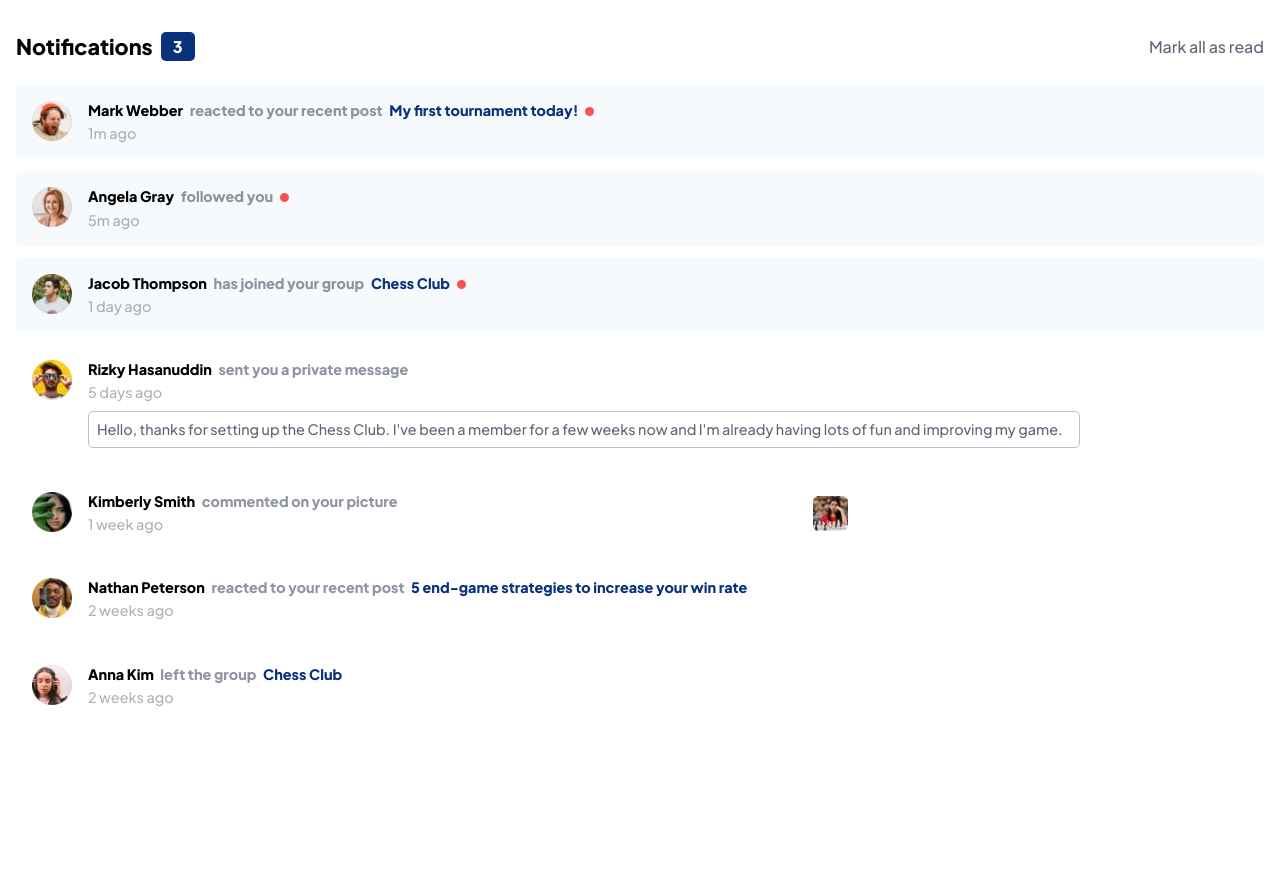
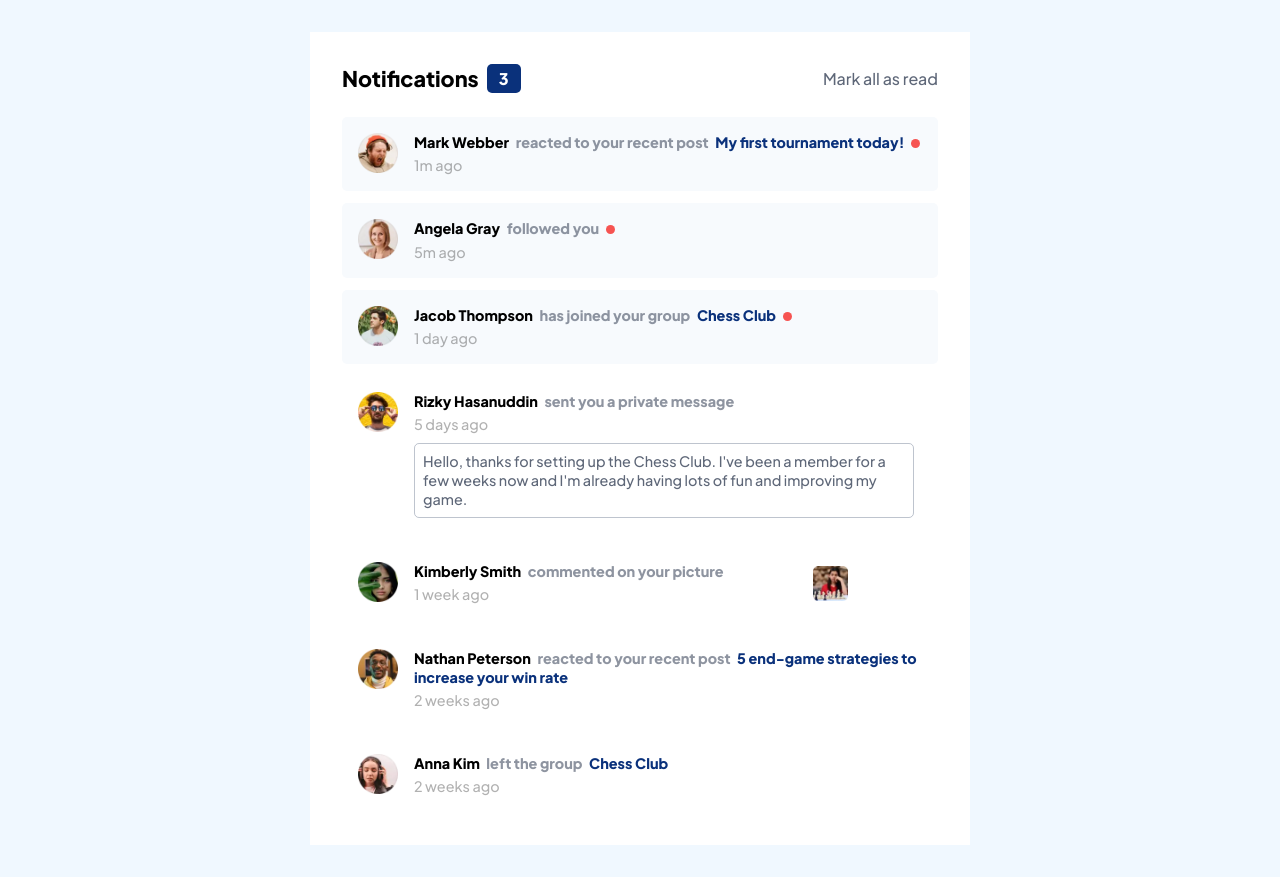
Before and after one commit to ryangholland/notifications-page, a React (Vite) app: page / in a window 1280 px wide. Before the commit the page ends 800 px from the top, so only its background shows below. Built offline with nearby package versions, Linux system fonts and the light colour scheme.

Commit message:
Style static desktop design

```diff
--- a/src/main.css
+++ b/src/main.css
@@ -30,6 +30,9 @@ img {
 
 .main {
   margin: 2rem 1rem;
+  max-width: 660px;
+  padding: 0.5rem;
+  background-color: hsl(var(--clr-neu-white-hsl));
 }
 
 .header {
@@ -132,6 +135,7 @@ h1 {
   padding-right: 1rem;
   color: hsl(var(--clr-neu-dark-grayish-blue-hsl));
   margin-top: 0.5rem;
+  max-width: 500px;
 }
 
 .comment-pic {
@@ -139,3 +143,16 @@ h1 {
   width: 35px;
   margin: auto;
 }
+
+@media (min-width: 650px) {
+  body {
+    display: grid;
+    place-items: center;
+    height: 100vh;
+    background-color: aliceblue;
+  }
+
+  .main {
+    padding: 2rem;
+  }
+}
```
